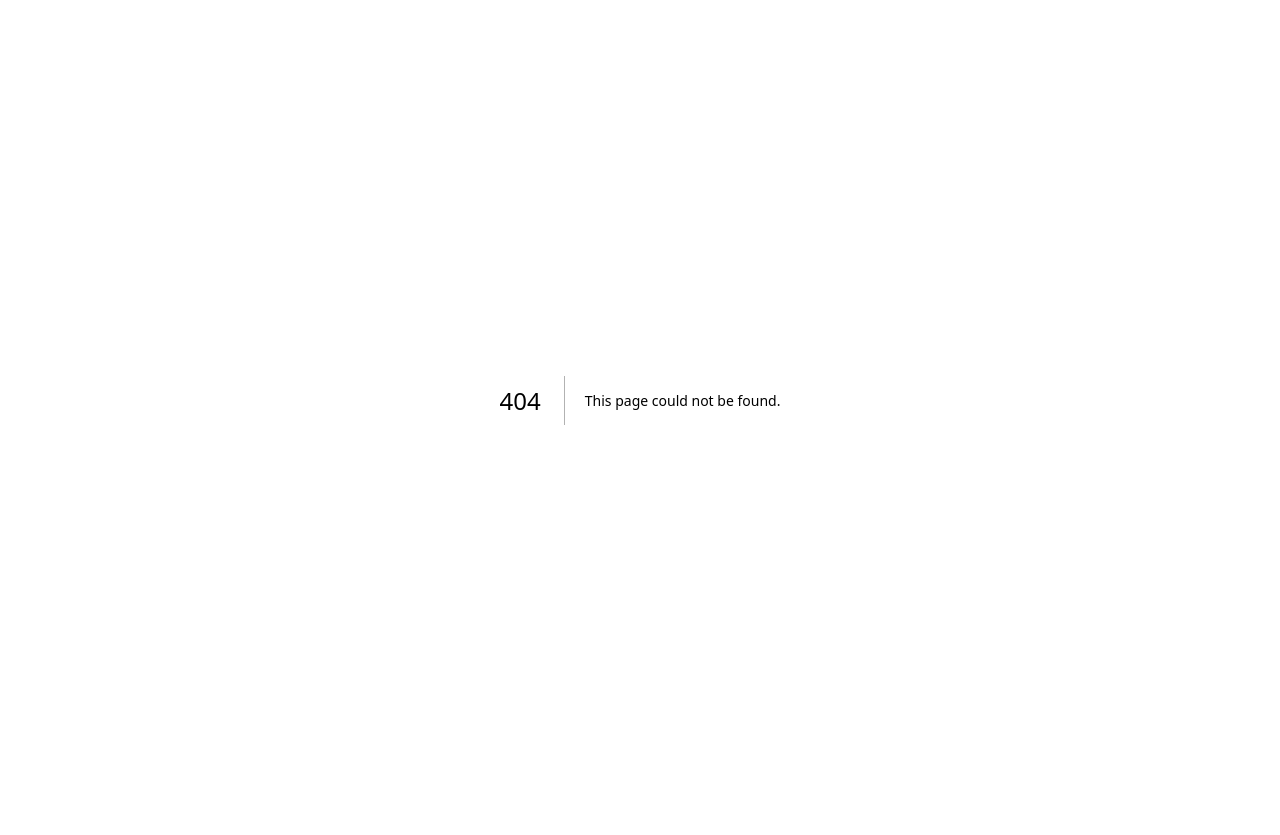
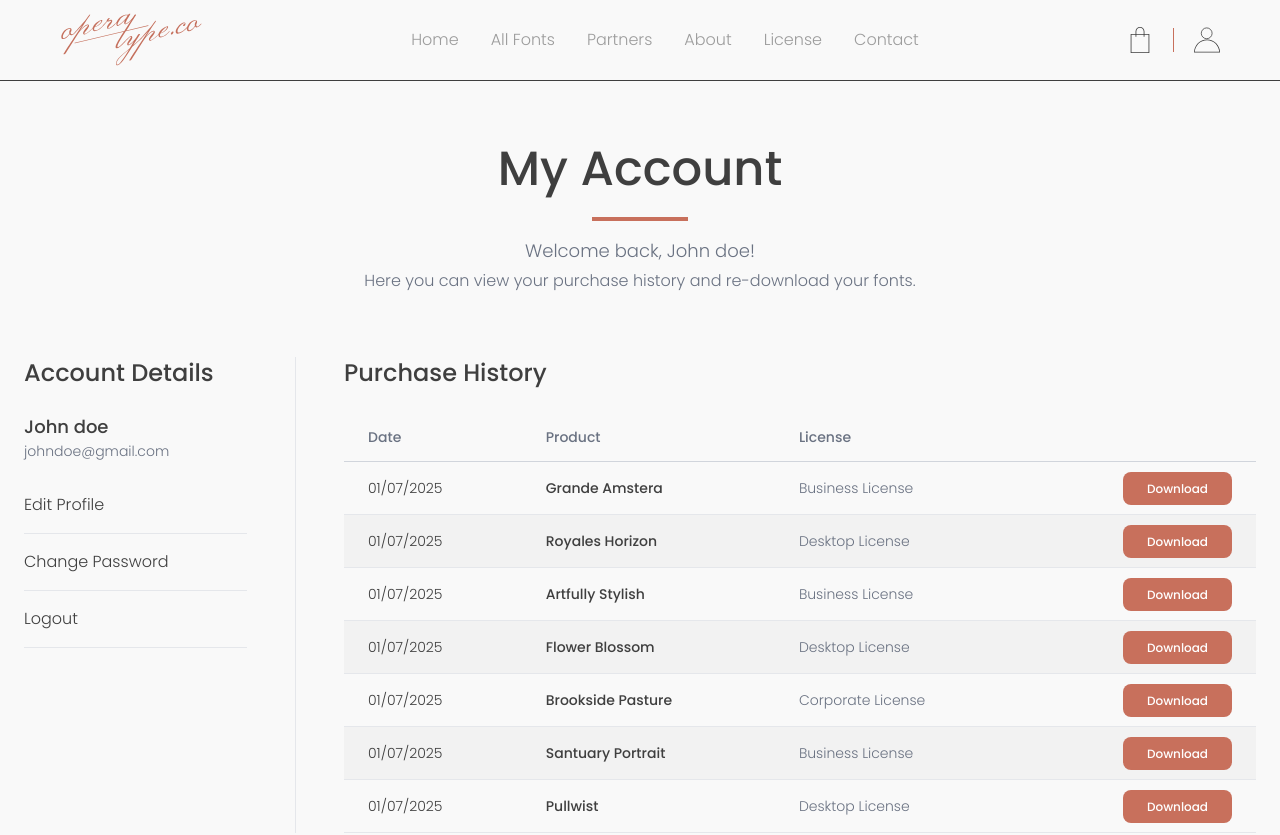
Before and after one commit to andimaulana27/operatype-project, a Next.js app: page /account in a window 1280 px wide. Before the commit this address had no page. Shown: the top 835 px of the page. Before the commit the page ends 800 px from the top, so only its background shows below. Built offline with nearby package versions, Linux system fonts and the light colour scheme.

Commit message:
fix all page

```diff
--- /dev/null
+++ b/src/app/(main)/account/page.js
@@ -0,0 +1,56 @@
+// src/app/(main)/account/page.js
+import AccountSidebar from '@/components/AccountSidebar';
+import PurchaseHistoryTable from '@/components/PurchaseHistoryTable';
+
+const userData = {
+  name: 'John doe',
+  email: 'johndoe@gmail.com',
+};
+
+const purchaseHistory = [
+    { date: '01/07/2025', product: 'Grande Amstera', license: 'Business License' },
+    { date: '01/07/2025', product: 'Royales Horizon', license: 'Desktop License' },
+    { date: '01/07/2025', product: 'Artfully Stylish', license: 'Business License' },
+    { date: '01/07/2025', product: 'Flower Blossom', license: 'Desktop License' },
+    { date: '01/07/2025', product: 'Brookside Pasture', license: 'Corporate License' },
+    { date: '01/07/2025', product: 'Santuary Portrait', license: 'Business License' },
+    { date: '01/07/2025', product: 'Pullwist', license: 'Desktop License' },
+];
+
+export default function MyAccountPage() {
+  return (
+    <div className="bg-[#f9f9f9]">
+      <div className="container mx-auto max-w-[1748px] px-6 py-16">
+        <div className="text-center mb-16">
+          <h1 className="text-4xl md:text-5xl font-medium text-[#3F3F3F]">My Account</h1>
+          <div className="w-24 h-1 bg-[#C8705C] mx-auto mt-6"></div>
+          <p className="mt-4 text-lg font-light text-gray-500">
+            Welcome back, {userData.name}!
+          </p>
+          <p className="mt-1 text-base font-light text-gray-500">
+            Here you can view your purchase history and re-download your fonts.
+          </p>
+        </div>
+
+        <div className="grid grid-cols-1 lg:grid-cols-4 gap-12">
+
+          {/* PERBAIKAN 2: Menambahkan garis pemisah di kanan sidebar */}
+          <div className="lg:col-span-1 lg:border-r lg:border-gray-200 lg:pr-12">
+            <AccountSidebar user={userData} />
+          </div>
+
+          <div className="lg:col-span-3">
+            <h2 className="text-2xl font-medium text-[#3F3F3F]">Purchase History</h2>
+
+            {/* PERBAIKAN 1: Menghapus card putih dan shadow */}
+            <div className="mt-6">
+              <PurchaseHistoryTable purchases={purchaseHistory} />
+            </div>
+
+          </div>
+
+        </div>
+      </div>
+    </div>
+  );
+}
--- /dev/null
+++ b/src/components/AccountSidebar.js
@@ -0,0 +1,31 @@
+// src/components/AccountSidebar.js
+import Link from 'next/link';
+
+const AccountSidebar = ({ user }) => {
+  const menuItems = [
+    { name: 'Edit Profile', href: '/account/edit-profile' },
+    { name: 'Change Password', href: '/account/change-password' },
+    { name: 'Logout', href: '/logout' },
+  ];
+
+  return (
+    <div className="w-full">
+      <h2 className="text-2xl font-medium text-[#3F3F3F]">Account Details</h2>
+      <div className="mt-6">
+        <p className="text-lg font-medium text-[#3F3F3F]">{user.name}</p>
+        <p className="text-sm font-light text-gray-500">{user.email}</p>
+      </div>
+      <div className="mt-8 space-y-4">
+        {menuItems.map((item) => (
+          <div key={item.name} className="border-b border-gray-200 pb-4">
+            <Link href={item.href} className="text-base font-light text-[#3F3F3F] hover:text-[#C8705C]">
+              {item.name}
+            </Link>
+          </div>
+        ))}
+      </div>
+    </div>
+  );
+};
+
+export default AccountSidebar;
--- a/src/components/AuthForm.js
+++ b/src/components/AuthForm.js
@@ -18,7 +18,7 @@ export default function AuthForm() {
   const inputStyle =
     "bg-[#F2F2F2] border-none p-4 my-2 w-full rounded-xl outline-none text-[#3F3F3F] font-light";
   const formButtonStyle =
-    "bg-[#C8705C] text-white rounded-full w-full py-3 text-sm font-medium tracking-wider uppercase transition-transform hover:scale-105";
+    "bg-[#C8705C] text-white rounded-full w-full py-3 text-sm font-medium tracking-wider uppercase transition-colors duration-300 hover:bg-[#FF7C5E]";
   const overlayButtonStyle =
     "bg-transparent border border-white text-white rounded-full px-12 py-3 text-sm font-medium tracking-wider uppercase transition-all hover:bg-white hover:text-[#C8705C]";
 
--- /dev/null
+++ b/src/components/PurchaseHistoryTable.js
@@ -0,0 +1,46 @@
+// src/components/PurchaseHistoryTable.js
+import Button from './Button';
+
+const PurchaseHistoryTable = ({ purchases }) => {
+  return (
+    <div className="w-full overflow-x-auto">
+      <table className="min-w-full text-left">
+        <thead className="border-b border-gray-300">
+          <tr>
+            {/* PERBAIKAN 3: Font diubah menjadi medium */}
+            <th scope="col" className="py-3.5 px-6 text-sm font-medium text-gray-500">Date</th>
+            <th scope="col" className="py-3.5 px-6 text-sm font-medium text-gray-500">Product</th>
+            <th scope="col" className="py-3.5 px-6 text-sm font-medium text-gray-500">License</th>
+            <th scope="col" className="relative py-3.5 px-6">
+              <span className="sr-only">Download</span>
+            </th>
+          </tr>
+        </thead>
+        <tbody>
+          {purchases.map((purchase, index) => (
+            // PERBAIKAN 4: Menambahkan warna baris selang-seling
+            <tr key={index} className="border-b border-gray-200 even:bg-[#f2f2f2]">
+              <td className="whitespace-nowrap py-4 px-6 text-sm font-light text-[#3F3F3F]">
+                {purchase.date}
+              </td>
+              {/* PERBAIKAN 3: Font diubah menjadi medium */}
+              <td className="whitespace-nowrap py-4 px-6 text-sm font-medium text-[#3F3F3F]">
+                {purchase.product}
+              </td>
+              <td className="whitespace-nowrap py-4 px-6 text-sm font-light text-gray-500">
+                {purchase.license}
+              </td>
+              <td className="whitespace-nowrap py-4 px-6 text-right text-sm">
+                <Button href="#" variant="primary" className="px-6 py-2 text-xs rounded-lg font-medium">
+                  Download
+                </Button>
+              </td>
+            </tr>
+          ))}
+        </tbody>
+      </table>
+    </div>
+  );
+};
+
+export default PurchaseHistoryTable;
```
